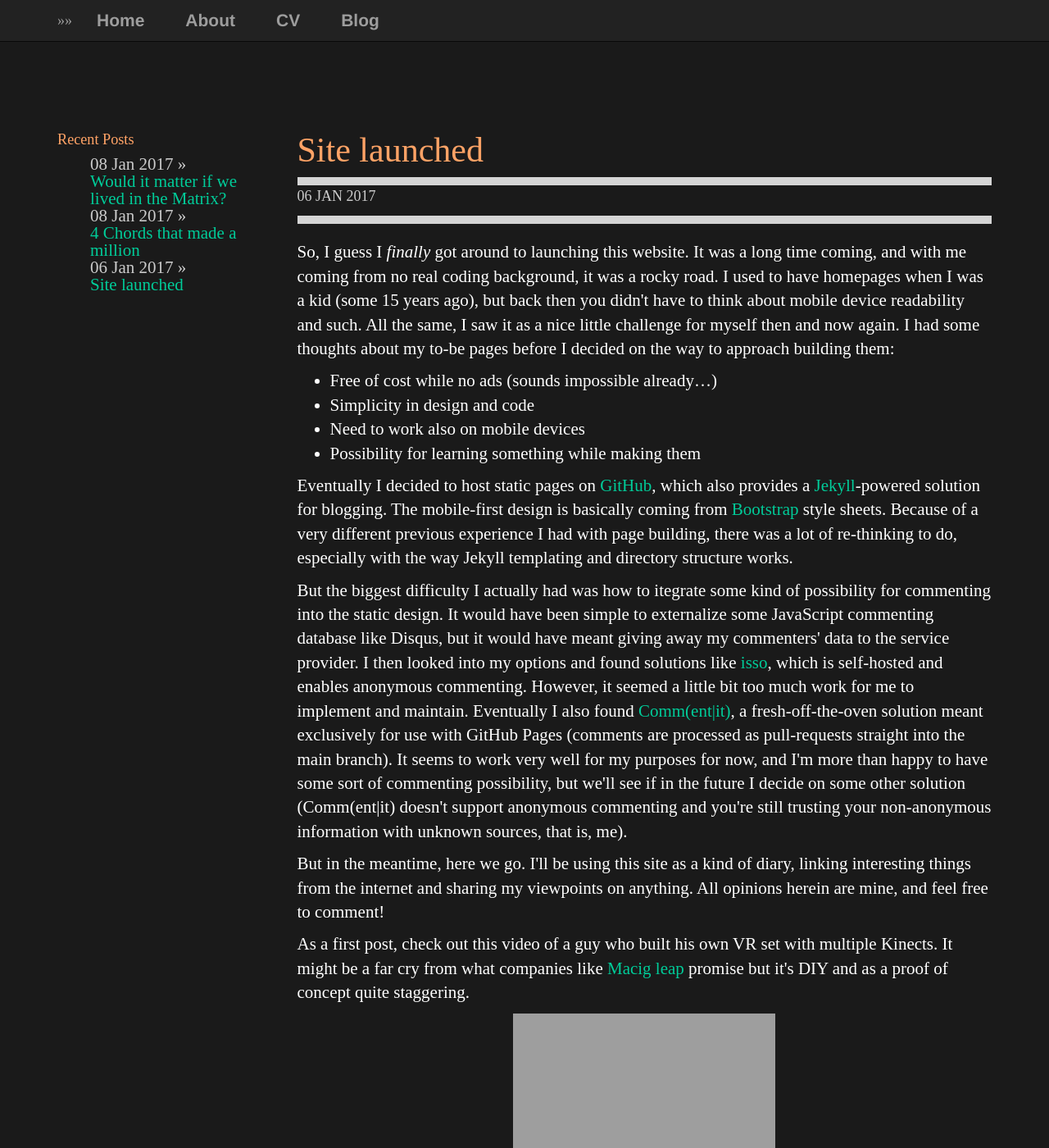
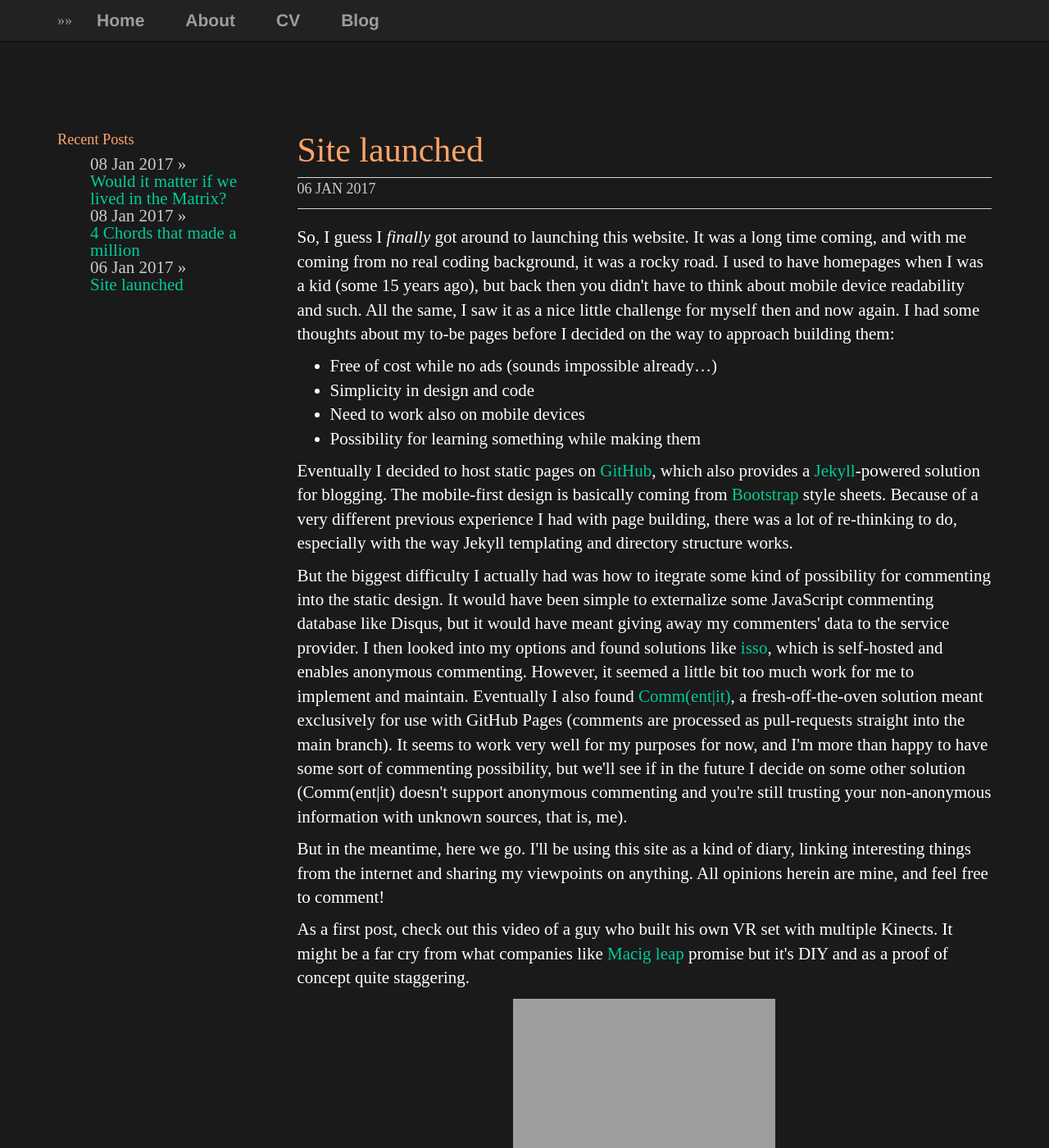
Before and after one commit to plantecophys/plantecophys, a Jekyll site: the page built from _posts/2016-04-30-site-launched.md, in a window 1280 px wide and 1400 px high. Shown: the whole window at 82% size. Built offline with Jekyll 4.4.1, drawn with Linux system fonts in a browser that asks for light colours; grey boxes are pictures that could not be loaded.

Commit message:
Update main.css

```diff
--- a/css/main.css
+++ b/css/main.css
@@ -45,7 +45,7 @@ a:visited {
 }
 .meta_wrapper {
     border:1px solid #d5d5d5;
-    border-width:10px 0;
+    border-width:1px 0;
     font-size:12px;
     line-height:20px;
     margin:0 0 20px;
```
